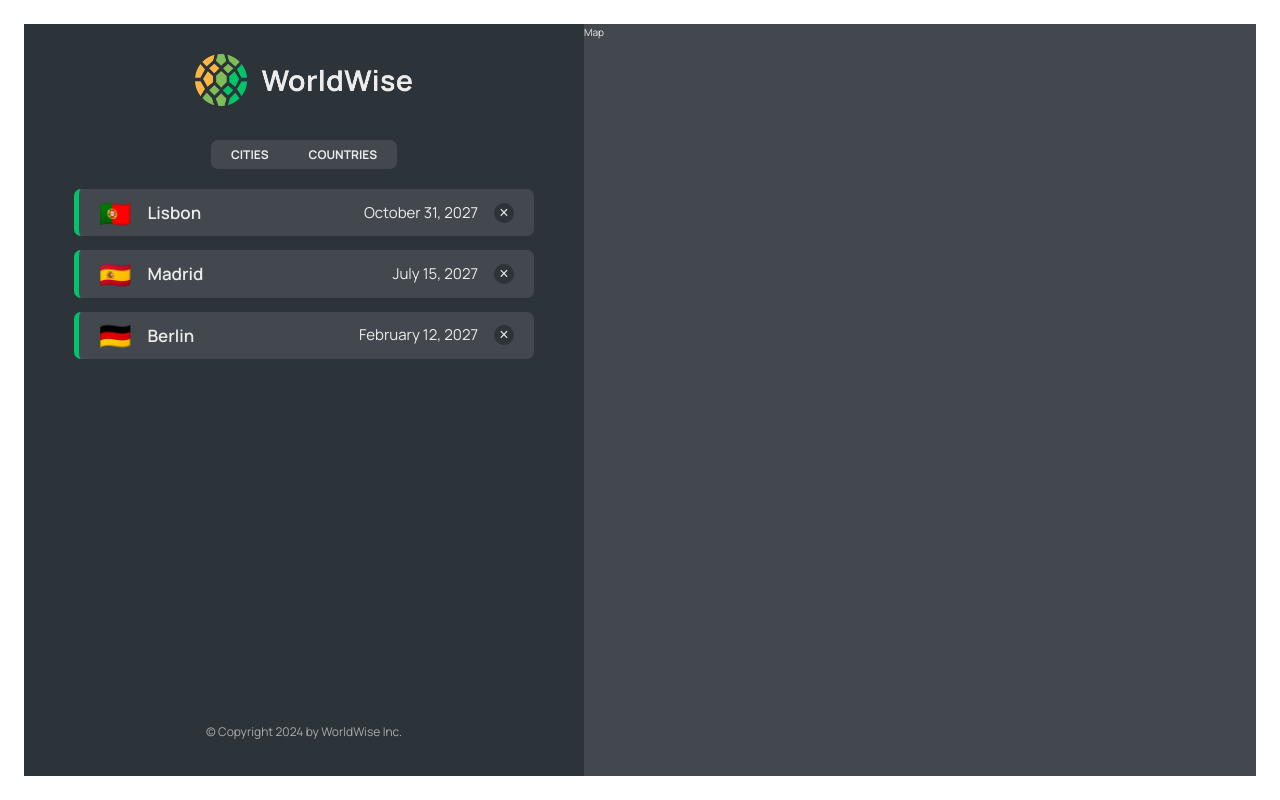
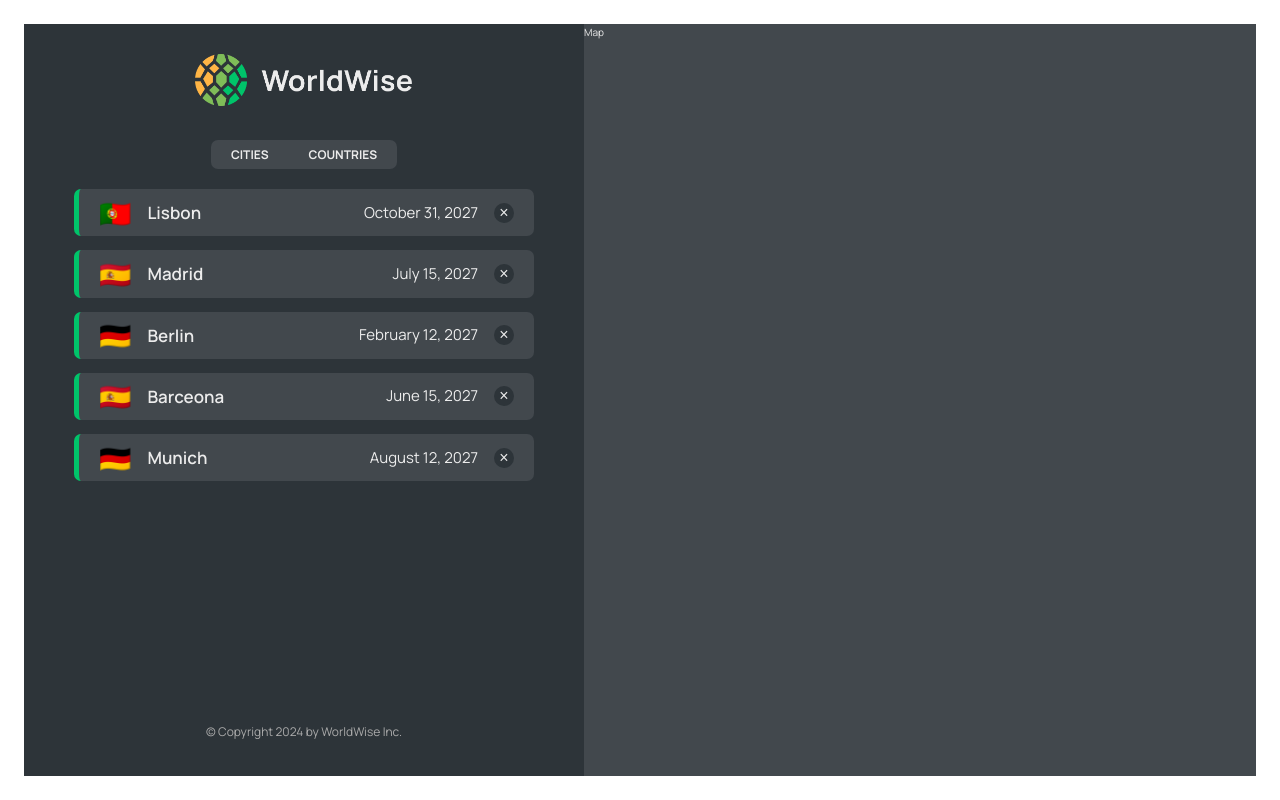
Before and after one commit to marcomontilla/worldwise, a React (Vite) app: page /app in a window 1280 px wide. Built offline with nearby package versions, Linux system fonts and the light colour scheme; data requests are answered from the project's data file.

Commit message:
Video 214. Implementing the Countries List

```diff
--- a/data/cities.json
+++ b/data/cities.json
@@ -35,6 +35,30 @@
         "lng": 13.376933665713324
       },
       "id": 98443197
+    },
+    {
+      "cityName": "Barceona",
+      "country": "Spain",
+      "emoji": "🇪🇸",
+      "date": "2027-06-15T08:22:53.976Z",
+      "notes": "",
+      "position": {
+        "lat": 40.46635901755316,
+        "lng": -3.7133789062500004
+      },
+      "id": 17806
+    },
+    {
+      "cityName": "Munich",
+      "country": "Germany",
+      "emoji": "🇩🇪",
+      "date": "2027-08-12T09:24:11.863Z",
+      "notes": "Amazing 😃",
+      "position": {
+        "lat": 52.53586782505711,
+        "lng": 13.376933665713324
+      },
+      "id": 984431
     }
   ]
 }
--- a/src/App.jsx
+++ b/src/App.jsx
@@ -7,6 +7,7 @@
 import Login from "./pages/Login";
 import CityList from "./components/CityList";
 import { useState, useEffect } from "react";
+import CountryList from "./components/CountryList";
 
 const BASE_URL = "http://localhost:9000";
 
@@ -46,7 +47,10 @@
             path="cities"
             element={<CityList cities={cities} isLoading={isLoading} />}
           />
-          <Route path="countries" element={<p>List of Countries</p>} />
+          <Route
+            path="countries"
+            element={<CountryList cities={cities} isLoading={isLoading} />}
+          />
           <Route path="form" element={<p>FORM</p>} />
         </Route>
         <Route path="*" element={<PageNotFound />} />
--- /dev/null
+++ b/src/components/CountryList.jsx
@@ -0,0 +1,31 @@
+import React from "react";
+import Spinner from "./Spinner";
+import Message from "./Message";
+import CountryItem from "./CountryItem";
+import styles from "./CountryList.module.css";
+import CityItem from "./CityItem";
+
+function CountryList({ cities, isLoading }) {
+  if (isLoading) return <Spinner />;
+
+  if (!cities.length)
+    return (
+      <Message message="Add your first country by clicking on a country on the map" />
+    );
+
+  const countries = cities.reduce((arr, city) => {
+    if (!arr.map((el) => el.country).includes(city.country))
+      return [...arr, { country: city.country, emoji: city.emoji }];
+    else return arr;
+  }, []);
+
+  return (
+    <ul className={styles.countryList}>
+      {countries.map((country) => (
+        <CountryItem country={country} />
+      ))}
+    </ul>
+  );
+}
+
+export default CountryList;
```
